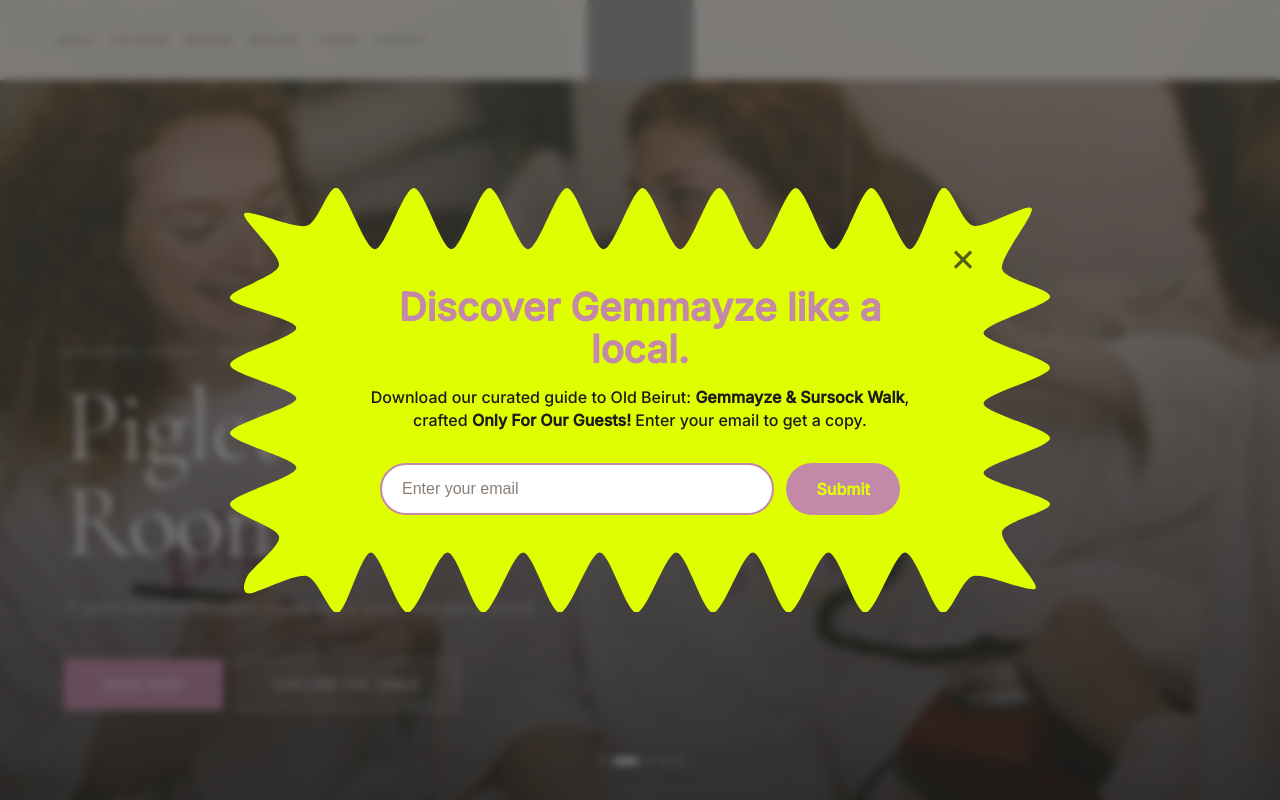
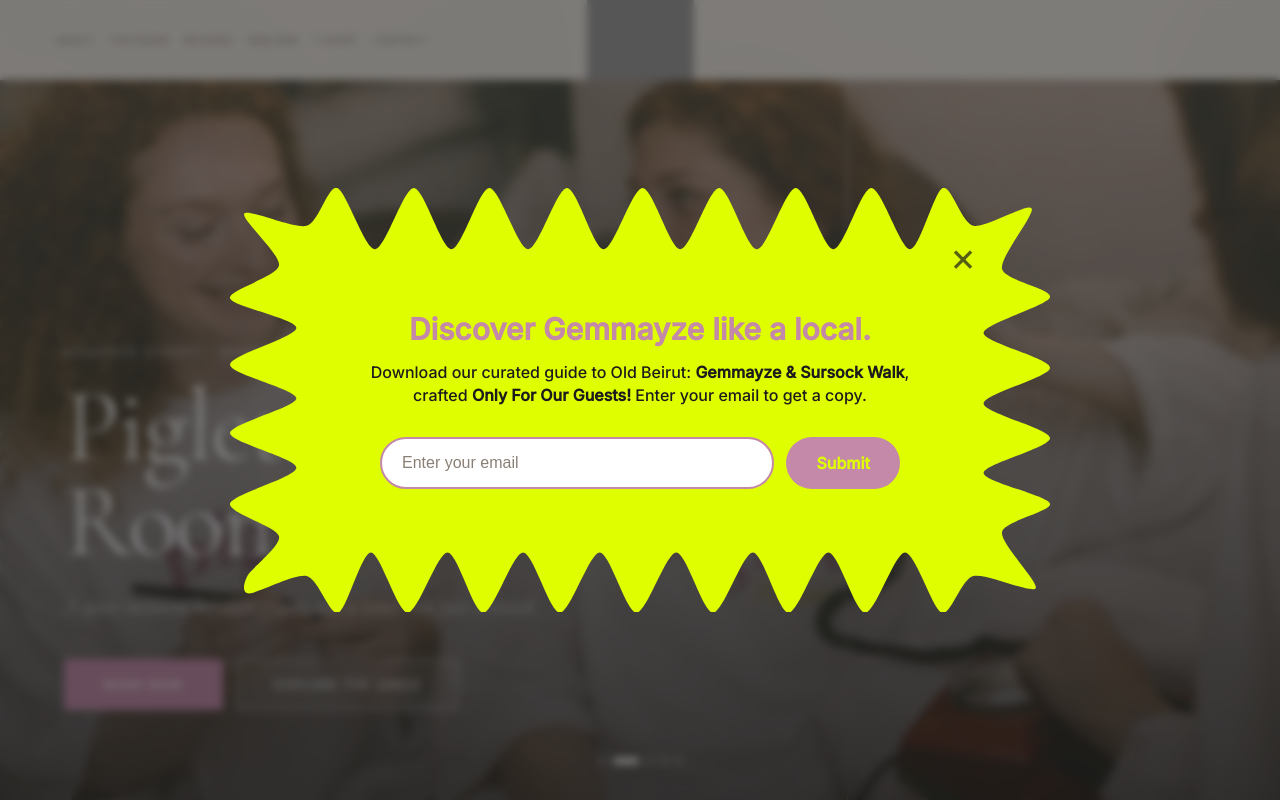
Before and after one commit to Rabihymn/piglet-room, a React (Vite) app: page / in a window 1280 px wide. Built offline with nearby package versions, Linux system fonts and the light colour scheme; grey boxes are pictures that could not be loaded.

Commit message:
fix popup

```diff
--- a/src/App.css
+++ b/src/App.css
@@ -479,7 +479,7 @@ button { cursor: pointer; border: none; background: none; font-family: inherit;
 
 .newsletter-popup-title {
   font-family: var(--font-sans);
-  font-size: clamp(30px, 3vw, 42px);
+  font-size: clamp(30px, 2vw, 42px);
   font-weight: 800;
   line-height: 1.08;
   margin: 0 0 16px;
```
